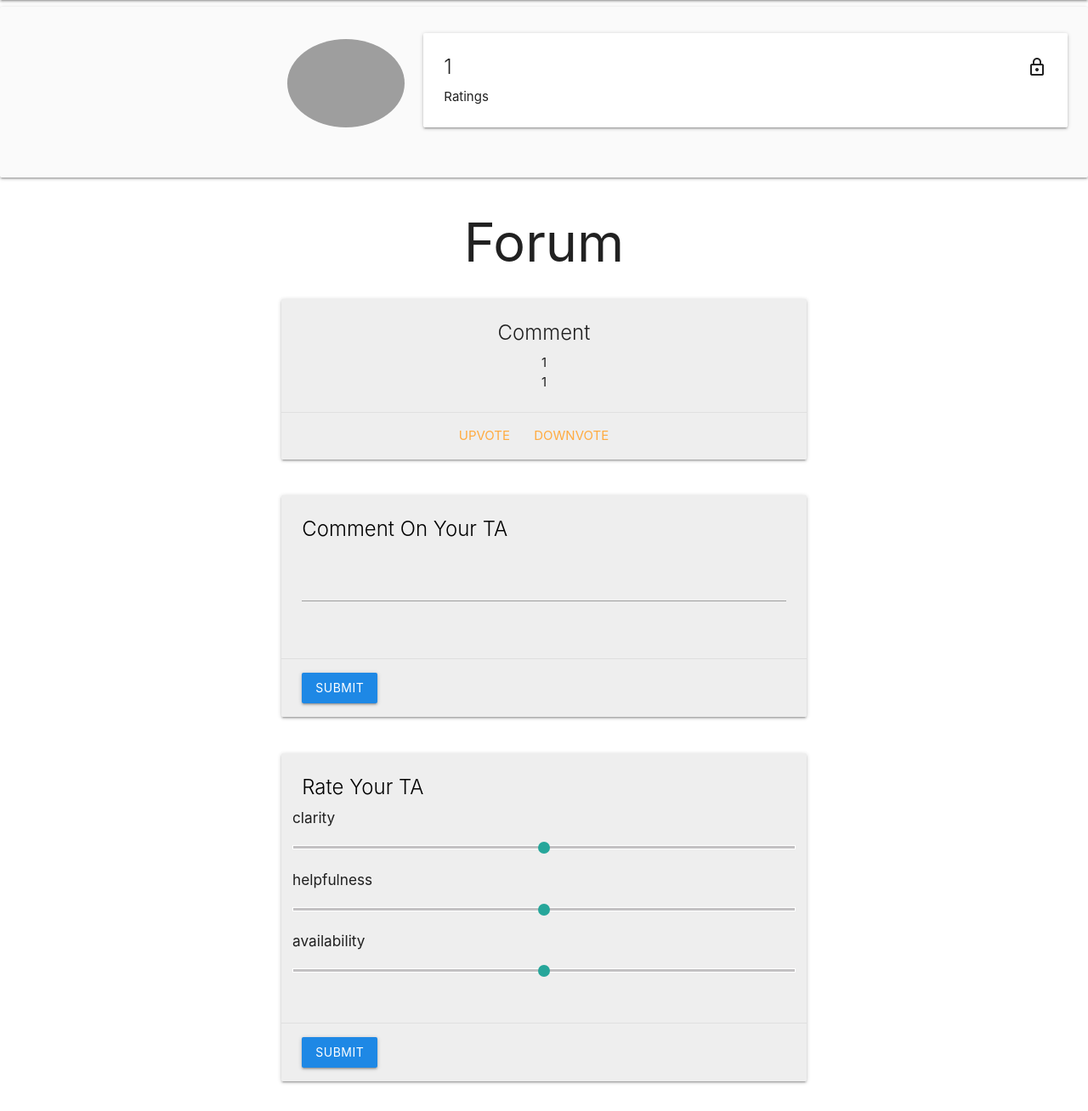
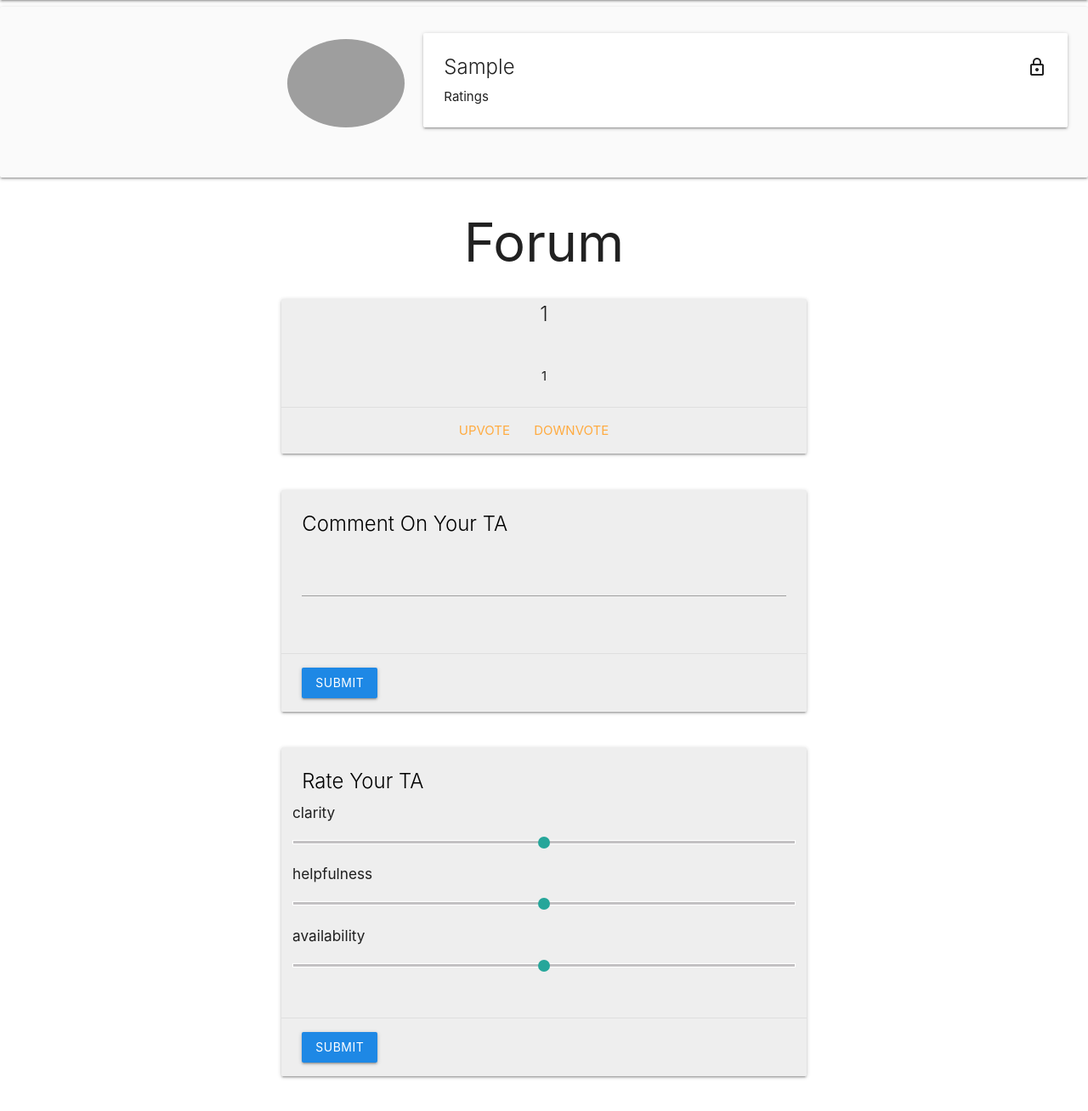
Before and after one commit to cs188-software-design-security-w20/project-paul-eggtart, a Flask app: template templates/ta_page.html in a window 1280 px wide. Shown: the part 64-1372 px from the top of the page at 85% size. After the commit the page ends 1334 px from the top, so only its background shows below. Run offline with Flask 2, Linux system fonts and the light colour scheme; the template is opened without the code that fills it: values that come from a table or form of the project are taken from there, most other values are stand-ins (such as "Sample title", 1, 10 or a date in 2020); some libraries are stand-ins or nearby versions; grey boxes are pictures that could not be loaded.

Commit message:
update frontend forum

```diff
--- a/router/router.py
+++ b/router/router.py
@@ -27,7 +27,7 @@ def TA(ta_name):
     data = []
     for _, val in ta.val().items():
         if val.get("comment")!= None: #comment
-            data.append( (val["comment"],val["timestamp"] ))
+            data.append( (val["comment"],val["timestamp"].split(" ")[0]))
 
         elif val.get("rating")!= None: # rating
             print(val["rating"])
--- a/templates/ta_page.html
+++ b/templates/ta_page.html
@@ -25,7 +25,7 @@
 
 				    </div>
 				    <div class="card-content">
-				      <span class="card-title activator grey-text text-darken-4">{{ta_info[0][0]}}<i class="material-icons right">lock_outline</i></span>
+				      <span class="card-title activator grey-text text-darken-4">{{ta_info[0]}}<i class="material-icons right">lock_outline</i></span>
 				      <p>Ratings</p>
 				    </div>
 				    <div class="card-reveal">
@@ -51,13 +51,17 @@
 <div class="row">
 	<div class="col s12 m6 offset-m3">
 		<div class="card grey lighten-3 ">
+				<div class = "row">
+
+					<div class="card-title center-align">
+						<span>{{ ta_info[1][index][1] }}</span>
+					</div>
+				</div>
+
+
 			<div class="card-content light-grey-text center-align">
-				<span class="card-title">Comment</span>
 				<p>
 					{{ ta_info[1][index][0]}}
-				</p>
-				<p>
-					{{ ta_info[1][index][1] }}
 				</p>
 			</div>
 			<div class="card-action center-align">
```
